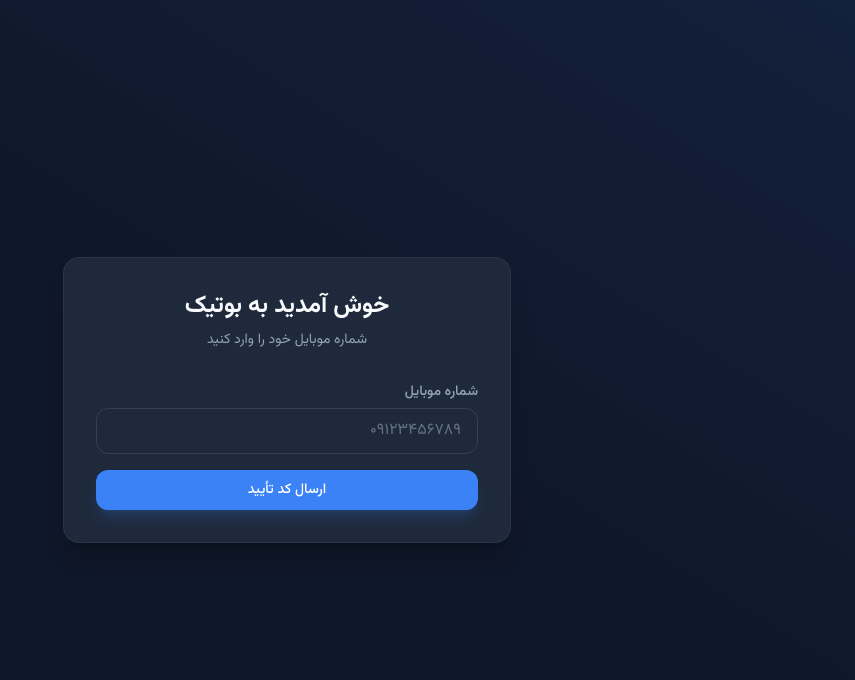
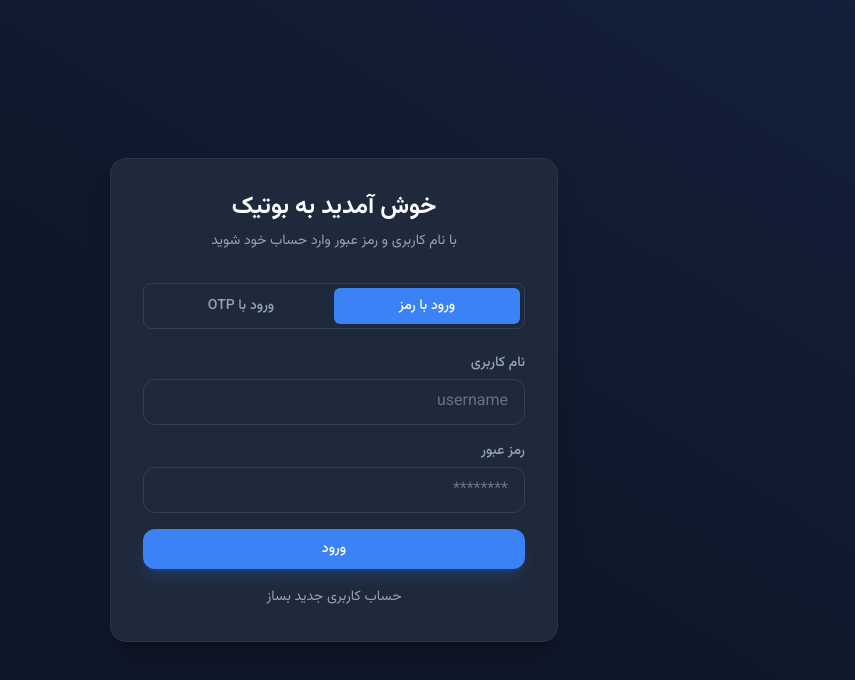
Before and after one commit to Erfanjalilian/boutique, a Next.js app: page /login in a window 1280 px wide. Shown: the top 680 px of the page, without its empty margins (425-1280 px from the left). Built offline with nearby package versions, Linux system fonts and the light colour scheme.

Commit message:
hkogjhdknh

```diff
--- /dev/null
+++ b/src/app/api/auth/login/route.ts
@@ -0,0 +1,95 @@
+import { z } from "zod";
+import { getUserByUsername, getUsers, saveUsers } from "@/lib/repositories";
+import { createSession, setSessionCookie } from "@/lib/auth";
+import { apiSuccess, apiError } from "@/utils/api";
+import { hashPassword, verifyPassword } from "@/lib/password";
+import { generateId } from "@/utils/helpers";
+
+const schema = z.object({
+  username: z.string().min(3, "نام کاربری حداقل ۳ کاراکتر است"),
+  password: z.string().min(6, "رمز عبور حداقل ۶ کاراکتر است"),
+  register: z.boolean().optional(),
+  name: z.string().optional(),
+});
+
+export async function POST(request: Request) {
+  try {
+    const body = await request.json();
+    const parsed = schema.safeParse(body);
+
+    if (!parsed.success) {
+      return apiError(parsed.error.issues[0].message);
+    }
+
+    const { username, password, register, name } = parsed.data;
+
+    const users = await getUsers();
+    const existingUser = await getUserByUsername(username);
+
+    if (register) {
+      if (existingUser) {
+        return apiError("این نام کاربری قبلاً ثبت شده است");
+      }
+
+      const newUser = {
+        id: generateId(),
+        phone: "",
+        username,
+        passwordHash: await hashPassword(password),
+        name: name?.trim() || username,
+        address: "",
+        postalCode: "",
+        role: "user" as const,
+        createdAt: new Date().toISOString(),
+      };
+
+      users.push(newUser);
+      await saveUsers(users);
+
+      const token = await createSession({
+        userId: newUser.id,
+        role: newUser.role,
+        phone: newUser.phone,
+      });
+      await setSessionCookie(token);
+
+      return apiSuccess({
+        user: {
+          id: newUser.id,
+          phone: newUser.phone,
+          name: newUser.name,
+          role: newUser.role,
+        },
+        redirectTo: "/dashboard",
+      });
+    }
+
+    if (!existingUser?.passwordHash) {
+      return apiError("این حساب کاربری با رمز عبور پشتیبانی نمی‌شود");
+    }
+
+    const validPassword = await verifyPassword(password, existingUser.passwordHash);
+    if (!validPassword) {
+      return apiError("نام کاربری یا رمز عبور اشتباه است");
+    }
+
+    const token = await createSession({
+      userId: existingUser.id,
+      role: existingUser.role,
+      phone: existingUser.phone,
+    });
+    await setSessionCookie(token);
+
+    return apiSuccess({
+      user: {
+        id: existingUser.id,
+        phone: existingUser.phone,
+        name: existingUser.name,
+        role: existingUser.role,
+      },
+      redirectTo: existingUser.role === "admin" ? "/admin1383" : "/dashboard",
+    });
+  } catch {
+    return apiError("خطای سرور", 500);
+  }
+}
--- a/src/app/login/page.tsx
+++ b/src/app/login/page.tsx
@@ -8,12 +8,17 @@ import { Card } from "@/components/ui/Card";
 
 export default function LoginPage() {
   const router = useRouter();
+  const [mode, setMode] = useState<"password" | "otp">("password");
   const [step, setStep] = useState<"phone" | "otp">("phone");
   const [phone, setPhone] = useState("");
   const [code, setCode] = useState("");
+  const [username, setUsername] = useState("");
+  const [password, setPassword] = useState("");
+  const [name, setName] = useState("");
   const [loading, setLoading] = useState(false);
   const [error, setError] = useState("");
   const [resendTimer, setResendTimer] = useState(0);
+  const [registerMode, setRegisterMode] = useState(false);
 
   // countdown for resend
   useEffect(() => {
@@ -86,6 +91,27 @@ export default function LoginPage() {
     }
   }
 
+  async function handlePasswordSubmit(e: React.FormEvent) {
+    e.preventDefault();
+    setLoading(true);
+    setError("");
+
+    const res = await fetch("/api/auth/login", {
+      method: "POST",
+      headers: { "Content-Type": "application/json" },
+      body: JSON.stringify({ username, password, register: registerMode, name }),
+    });
+    const data = await res.json();
+    setLoading(false);
+
+    if (data.success) {
+      router.push(data.data.redirectTo);
+      router.refresh();
+    } else {
+      setError(data.error || "ورود ناموفق بود");
+    }
+  }
+
   return (
     <div className="min-h-screen flex items-center justify-center px-4 bg-background">
       <div className="absolute inset-0 bg-gradient-to-bl from-primary/10 via-background to-background" />
@@ -93,13 +119,82 @@ export default function LoginPage() {
         <div className="text-center mb-8">
           <h1 className="text-2xl font-bold">خوش آمدید به بوتیک</h1>
           <p className="text-muted text-sm mt-2">
-            {step === "phone"
-              ? "شماره موبایل خود را وارد کنید"
-              : "کد تأیید ارسال‌شده را وارد کنید"}
+            {mode === "password"
+              ? registerMode
+                ? "برای ساخت حساب جدید اطلاعات خود را وارد کنید"
+                : "با نام کاربری و رمز عبور وارد حساب خود شوید"
+              : step === "phone"
+                ? "شماره موبایل خود را وارد کنید"
+                : "کد تأیید ارسال‌شده را وارد کنید"}
           </p>
         </div>
 
-        {step === "phone" ? (
+        <div className="flex rounded-lg border border-border p-1 mb-6">
+          <button
+            type="button"
+            onClick={() => {
+              setMode("password");
+              setError("");
+            }}
+            className={`flex-1 rounded-md px-3 py-2 text-sm font-medium transition-colors ${mode === "password" ? "bg-primary text-primary-foreground" : "text-muted"}`}
+          >
+            ورود با رمز
+          </button>
+          <button
+            type="button"
+            onClick={() => {
+              setMode("otp");
+              setError("");
+              setStep("phone");
+            }}
+            className={`flex-1 rounded-md px-3 py-2 text-sm font-medium transition-colors ${mode === "otp" ? "bg-primary text-primary-foreground" : "text-muted"}`}
+          >
+            ورود با OTP
+          </button>
+        </div>
+
+        {mode === "password" ? (
+          <form onSubmit={handlePasswordSubmit} className="space-y-4">
+            {registerMode && (
+              <Input
+                label="نام کامل"
+                placeholder="نام و نام خانوادگی"
+                value={name}
+                onChange={(e) => setName(e.target.value)}
+                required
+              />
+            )}
+            <Input
+              label="نام کاربری"
+              placeholder="username"
+              value={username}
+              onChange={(e) => setUsername(e.target.value)}
+              required
+            />
+            <Input
+              label="رمز عبور"
+              placeholder="********"
+              type="password"
+              value={password}
+              onChange={(e) => setPassword(e.target.value)}
+              required
+            />
+            {error && <p className="text-red-400 text-sm">{error}</p>}
+            <Button type="submit" className="w-full" loading={loading}>
+              {registerMode ? "ساخت حساب کاربری" : "ورود"}
+            </Button>
+            <button
+              type="button"
+              onClick={() => {
+                setRegisterMode((v) => !v);
+                setError("");
+              }}
+              className="w-full text-sm text-muted hover:text-primary transition-colors"
+            >
+              {registerMode ? "قبلاً حساب دارم" : "حساب کاربری جدید بساز"}
+            </button>
+          </form>
+        ) : step === "phone" ? (
           <form onSubmit={handleSendOtp} className="space-y-4">
             <Input
               label="شماره موبایل"
--- /dev/null
+++ b/src/lib/password.ts
@@ -0,0 +1,27 @@
+import crypto from 'crypto';
+
+const ITERATIONS = 100_000;
+const KEY_LENGTH = 64;
+const DIGEST = 'sha256';
+
+export async function hashPassword(password: string): Promise<string> {
+  const salt = crypto.randomBytes(16).toString('hex');
+  const hash = crypto.pbkdf2Sync(password, salt, ITERATIONS, KEY_LENGTH, DIGEST).toString('hex');
+  return `pbkdf2$${ITERATIONS}$${salt}$${hash}`;
+}
+
+export async function verifyPassword(password: string, storedHash: string): Promise<boolean> {
+  if (!storedHash.startsWith('pbkdf2$')) {
+    return false;
+  }
+
+  const [, iterationsRaw, salt, expectedHash] = storedHash.split('$');
+  const iterations = Number(iterationsRaw);
+
+  if (!salt || !expectedHash || Number.isNaN(iterations)) {
+    return false;
+  }
+
+  const hash = crypto.pbkdf2Sync(password, salt, iterations, KEY_LENGTH, DIGEST).toString('hex');
+  return crypto.timingSafeEqual(Buffer.from(hash), Buffer.from(expectedHash));
+}
--- a/src/lib/repositories.ts
+++ b/src/lib/repositories.ts
@@ -29,6 +29,11 @@ export async function getUserById(id: string): Promise<User | undefined> {
 export async function getUserByPhone(phone: string): Promise<User | undefined> {
   const users = await getUsers();
   return users.find((u) => u.phone === phone);
+}
+
+export async function getUserByUsername(username: string): Promise<User | undefined> {
+  const users = await getUsers();
+  return users.find((u) => u.username?.toLowerCase() === username.toLowerCase());
 }
 
 export async function getProducts(): Promise<Product[]> {
--- a/src/types/index.ts
+++ b/src/types/index.ts
@@ -12,6 +12,8 @@ export type OrderStatus =
 export interface User {
   id: string;
   phone: string;
+  username?: string;
+  passwordHash?: string;
   name: string;
   address: string;
   postalCode: string;
```
Also changed, not shown: 1 other file (tests, documents, lock files or other folders).
